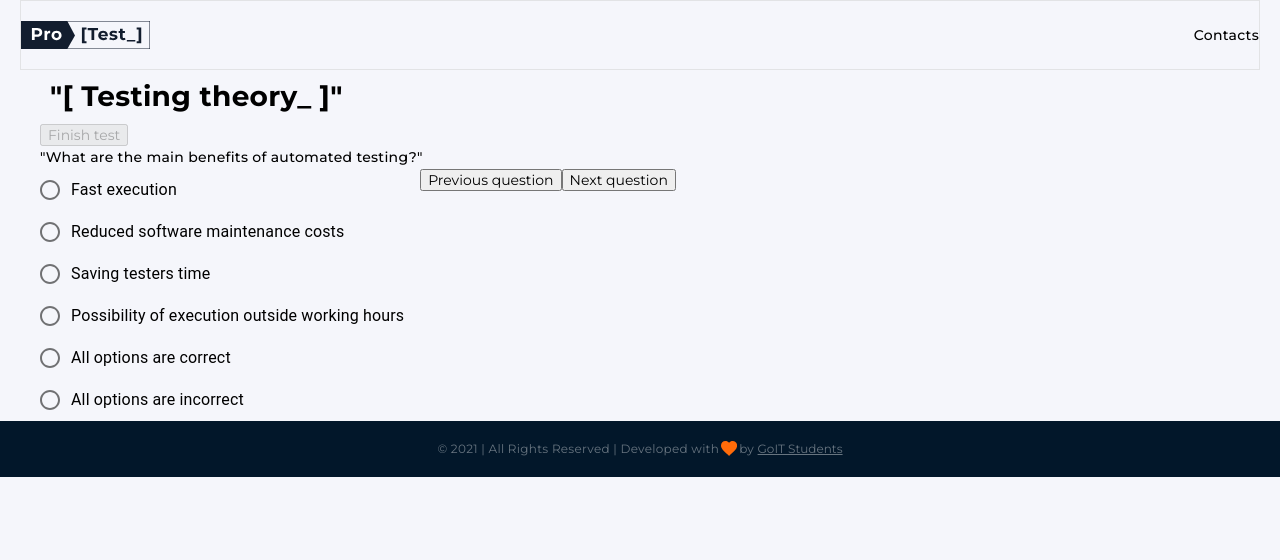
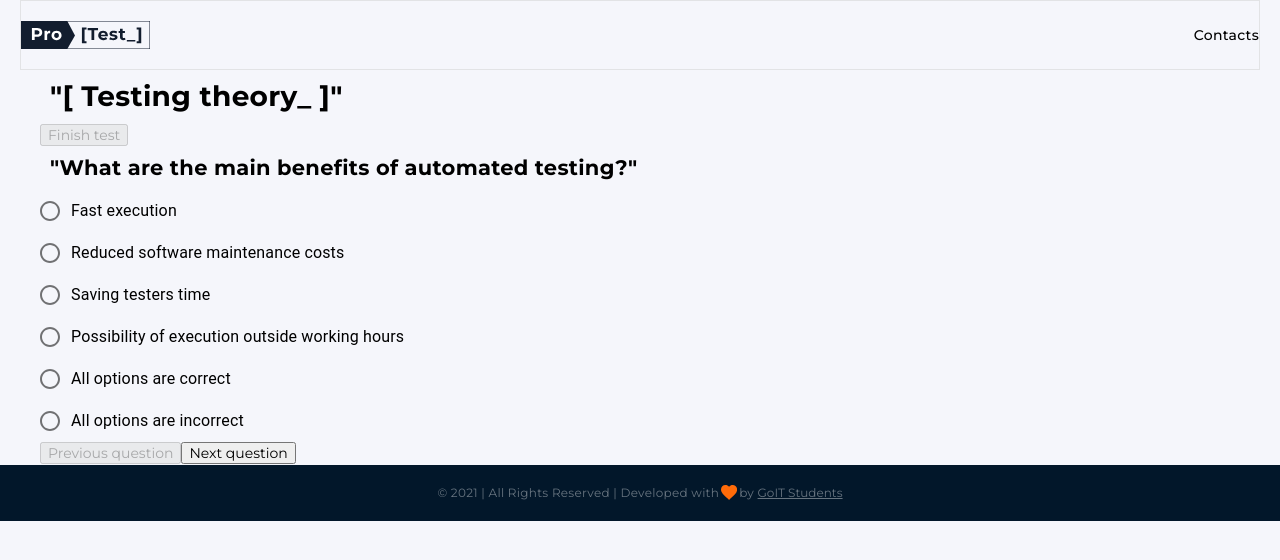
Before and after one commit to TanyaShved/finalProgect-front, a React (Create React App) app: page /test in a window 1280 px wide. Shown: the top 560 px of the page. Built offline with nearby package versions, Linux system fonts and the light colour scheme.

Commit message:
added main functionality without Finish test

```diff
--- a/src/redux/tests/tests-selectors.js
+++ b/src/redux/tests/tests-selectors.js
@@ -1,6 +1,8 @@
-const getQuestions = (state) => state.tests.questions;
+const getQuestions = state => state.tests.questions;
+const getResults = state => state.tests.results;
 
 const selectors = {
   getQuestions,
+  getResults,
 };
 export default selectors;
--- a/src/redux/tests/tests-slice.js
+++ b/src/redux/tests/tests-slice.js
@@ -11,6 +11,21 @@ const initialState = {
 const testsSlice = createSlice({
   name: 'tests',
   initialState,
+
+  reducers: {
+    addResult(state, { payload }) {
+      const index = state.results.findIndex(
+        result => result.questionId === payload.questionId,
+      );
+
+      if (index !== -1) {
+        state.results[index].answer = payload.answer;
+      } else {
+        state.results.push(payload);
+      }
+    },
+  },
+
   extraReducers: {
     [testsOperations.fetchTests.fulfilled](state, action) {
       state.questions = action.payload;
@@ -26,4 +41,5 @@ const testsSlice = createSlice({
   },
 });
 
+export const { addResult } = testsSlice.actions;
 export default testsSlice.reducer;
--- a/src/views/TestView/TestView.js
+++ b/src/views/TestView/TestView.js
@@ -1,39 +1,69 @@
 import { useState } from 'react';
-import { useSelector } from 'react-redux';
+import { useSelector, useDispatch } from 'react-redux';
 import Radio from '@material-ui/core/Radio';
 import RadioGroup from '@material-ui/core/RadioGroup';
 import FormControlLabel from '@material-ui/core/FormControlLabel';
 import FormControl from '@material-ui/core/FormControl';
+import { makeStyles } from '@material-ui/core/styles';
 
 import { testsSelectors } from '../../redux/tests';
+import { addResult } from '../../redux/tests/tests-slice';
 import Container from '../../components/Container/Container';
 import styles from './TestView.module.css';
 
+const useStyles = makeStyles({
+  root: {
+    display: 'flex',
+  },
+});
+
 export default function TestView() {
+  const dispatch = useDispatch();
   const questions = useSelector(testsSelectors.getQuestions);
+  const results = useSelector(testsSelectors.getResults);
   const [value, setValue] = useState('');
+  const [quesNumb, setQuesNumb] = useState(0);
+  const question = questions[quesNumb].question;
+  const answers = questions[quesNumb].answers;
+  const questionId = questions[quesNumb].questionId;
+  const classes = useStyles();
 
   const handleChange = event => {
     setValue(event.target.value);
+
+    dispatch(
+      addResult({
+        questionId,
+        answer: event.target.value,
+      }),
+    );
+  };
+
+  const onPrevious = () => {
+    setQuesNumb(quesNumb - 1);
+  };
+
+  const onNext = () => {
+    setQuesNumb(quesNumb + 1);
   };
 
   return (
     <Container>
       <h1 className={styles.title}>"[ Testing theory_ ]"</h1>
-      <button type="button" disabled>
+      <button type="button" disabled={results.length !== questions.length}>
         Finish test
       </button>
 
-      <p className={styles.text}>"{questions[0].question}"</p>
+      <h2 className={styles.text}>"{question}"</h2>
 
-      <FormControl component="fieldset">
+      <FormControl component="fieldset" className={classes.root}>
         <RadioGroup
-          aria-label="gender"
-          name="gender1"
+          aria-label="answers"
+          name="answers"
           value={value}
           onChange={handleChange}
         >
-          {questions[0].answers.map((answer, index) => (
+          {answers.map((answer, index) => (
             <FormControlLabel
               value={answer}
               control={<Radio />}
@@ -44,8 +74,20 @@ export default function TestView() {
         </RadioGroup>
       </FormControl>
 
-      <button type="button">Previous question</button>
-      <button type="button">Next question</button>
+      <button
+        type="button"
+        disabled={quesNumb === 0}
+        onClick={() => onPrevious()}
+      >
+        Previous question
+      </button>
+      <button
+        type="button"
+        disabled={quesNumb === questions.length - 1}
+        onClick={() => onNext()}
+      >
+        Next question
+      </button>
     </Container>
   );
 }
--- a/src/views/TestView/TestView.module.css
+++ b/src/views/TestView/TestView.module.css
@@ -0,0 +1,3 @@
+.root {
+  display: flex;
+}
```
Also changed, not shown: src/redux/tests/tests-operations.js (+18 -6 lines).
